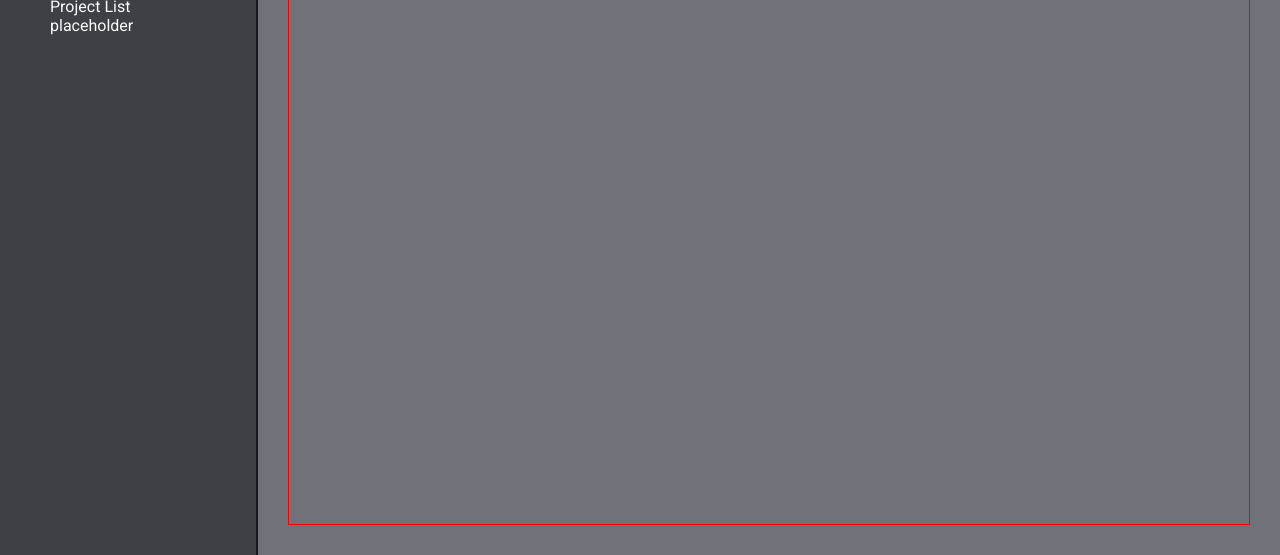
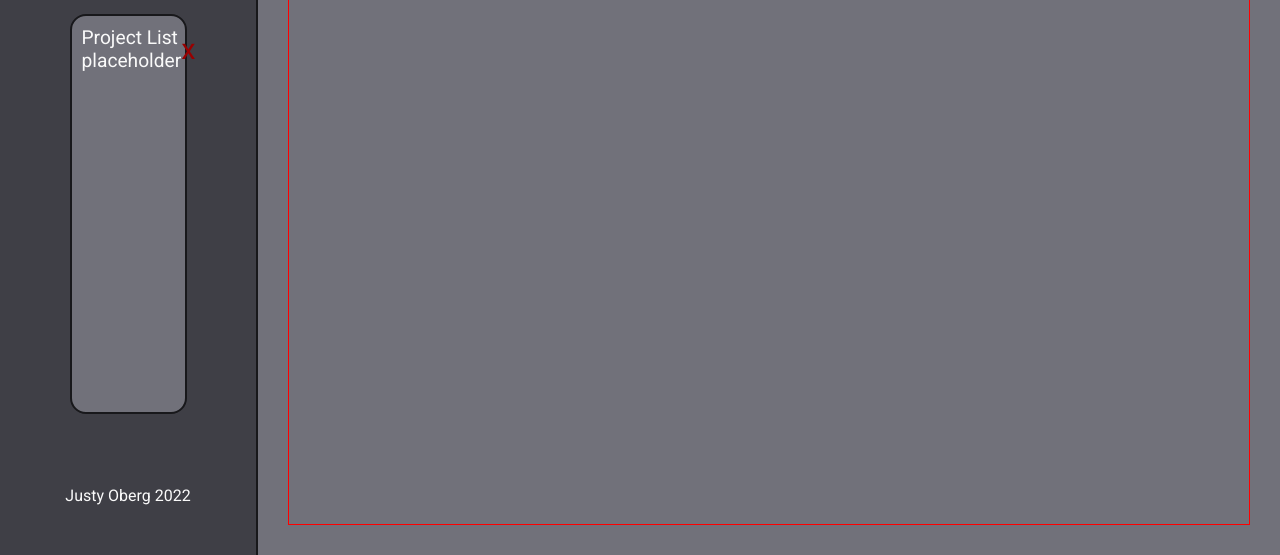
Before and after one commit to justyoberg/todo, a website built with webpack: page dist/index.html in a window 1280 px wide. Shown: the part 245-800 px from the top of the page. Built offline with nearby package versions, Linux system fonts and the light colour scheme.

Commit message:
Finish initial layout prior to writing JS

```diff
--- a/src/style.css
+++ b/src/style.css
@@ -18,8 +18,8 @@
   --green-static: rgb(72, 165, 72);
   --green-hover: rgb(32, 97, 32);
 
-  --red-static: rgb(255, 0, 0);
-  --red-hover: rgb(153, 0, 0);
+  --red-hover: rgb(224, 0, 0);
+  --red-static: rgb(153, 0, 0);
 }
 
 html {
@@ -52,6 +52,11 @@ main {
   grid-row: 2 / 3;
 }
 
+button {
+  background: none;
+  border: none;
+}
+
 .nav {
   display: flex;
   flex-direction: column;
@@ -75,21 +80,57 @@ main {
   background-color: var(--main-medium);
 }
 
-.projects {
-  width: 75%;
+.projects,
+.project-header {
+  width: 100%;
   display: flex;
   justify-content: space-between;
   align-items: center;
-  border-bottom: 3px solid var(--main-darkest);
+}
+
+.projects {
+  width: 75%;
+  flex-direction: column;
 }
 
 .create-project {
   font-size: 4em;
   color: var(--green-static);
-  background: none;
-  border: none;
 }
 
 .create-project:hover {
   color: var(--green-hover);
 }
+
+.delete-project {
+  font-size: 1.5em;
+  color: var(--red-static);
+}
+
+.delete-project:hover {
+  color: var(--red-hover);
+}
+
+.project-list {
+  display: flex;
+  flex-direction: column;
+  justify-content: space-between;
+  width: 100%;
+  height: 400px;
+  margin-top: 20px;
+  padding: 10px;
+  border-radius: 1em;
+  border: 2px solid var(--main-darkest);
+  background-color: var(--main-medium);
+}
+
+.project-item {
+  display: flex;
+  justify-content: space-around;
+  align-items: center;
+  font-size: 1.2em;
+}
+
+.footer {
+  margin-top: auto;
+}
```
Also changed, not shown: dist/index.html.
